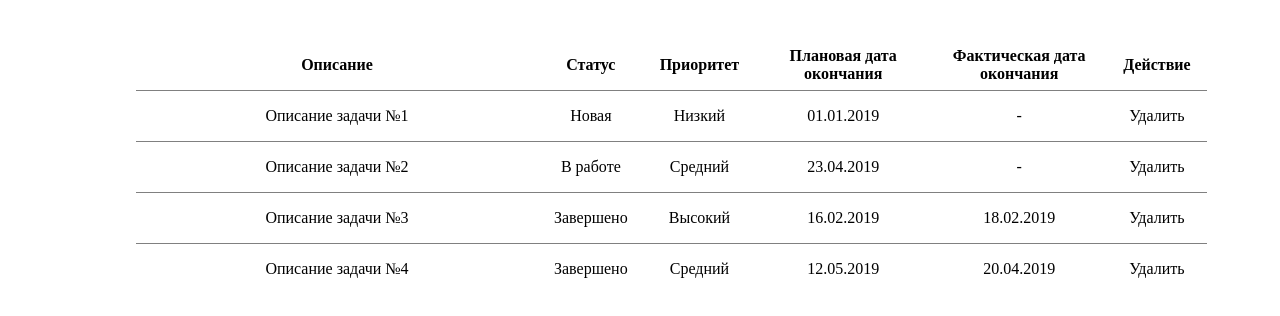
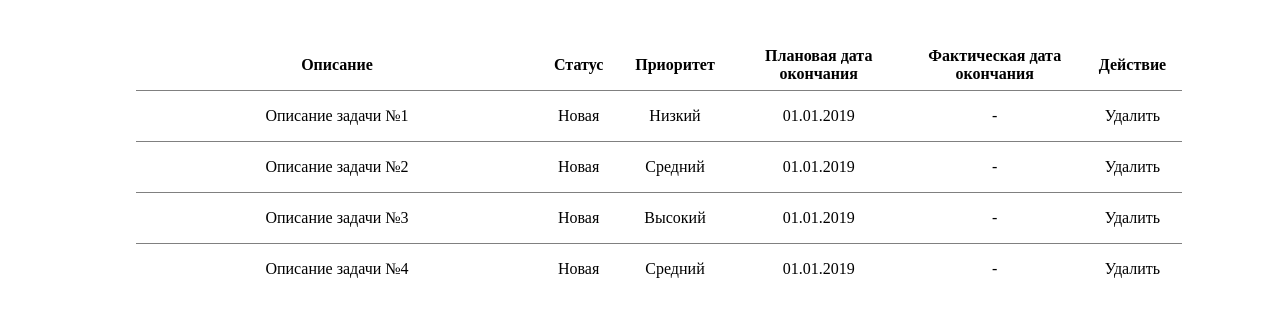
Before and after one commit to mikershov94/tasklist, a React app: page / in a window 1280 px wide. Shown: the top 316 px of the page. Built offline with nearby package versions, Linux system fonts and the light colour scheme.

Commit message:
Added data in state

```diff
--- a/src/components/app/app.jsx
+++ b/src/components/app/app.jsx
@@ -20,14 +20,19 @@ class App extends React.Component {
         };
 
         this.state = {
-            tasks: [],
+            tasks: [
+                this.createTask("Описание задачи №1"),
+                this.createTask("Описание задачи №2", "Средний"),
+                this.createTask("Описание задачи №3", "Высокий"),
+                this.createTask("Описание задачи №4", "Средний"),
+            ],
         };
     };
 
     render() {
         return(
             <div className="container">
-                <TaskList />
+                <TaskList data={this.state.tasks} />
             </div>
         );
     }
--- a/src/components/task-list/task-list.jsx
+++ b/src/components/task-list/task-list.jsx
@@ -1,9 +1,17 @@
 import React from 'react';
 import TaskListItem from '../task-list-item';
 
-const TaskList = () => {
+const TaskList = (props) => {
+    const items = props.data.map((item) => {
+        const { id, ...itemProps } = item;
+        return(
+            <TaskListItem key={id} {...item} />
+        );
+    })
+
     return(
         <table className="tasklist">
+            <thead>
                 <tr>
                     <th className="tasklist__description">Описание</th>
                     <th className="tasklist__status">Статус</th>
@@ -12,35 +20,11 @@ const TaskList = () => {
                     <th className="tasklist__date-fact">Фактическая дата окончания</th>
                     <th className="tasklist__move">Действие</th>
                 </tr>
-            <TaskListItem description="Описание задачи №1"
-                          status="Новая"
-                          priority="Низкий"
-                          datePlan="01.01.2019"
-                          dateFact="-" />
-            <tr>
-                <td className="tasklist__description">Описание задачи №2</td>
-                <td className="tasklist__status">В работе</td>
-                <td className="tasklist__priority">Средний</td>
-                <td className="tasklist__date-plan">23.04.2019</td>
-                <td className="tasklist__date-fact">-</td>
-                <td className="tasklist__move">Удалить</td>
-            </tr>
-            <tr>
-                <td className="tasklist__description">Описание задачи №3</td>
-                <td className="tasklist__status">Завершено</td>
-                <td className="tasklist__priority">Высокий</td>
-                <td className="tasklist__date-plan">16.02.2019</td>
-                <td className="tasklist__date-fact">18.02.2019</td>
-                <td className="tasklist__move">Удалить</td>
-            </tr>
-            <tr>
-                <td className="tasklist__description">Описание задачи №4</td>
-                <td className="tasklist__status">Завершено</td>
-                <td className="tasklist__priority">Средний</td>
-                <td className="tasklist__date-plan">12.05.2019</td>
-                <td className="tasklist__date-fact">20.04.2019</td>
-                <td className="tasklist__move">Удалить</td>
-            </tr>
+            </thead>
+            <tbody>
+                { items }
+            </tbody>
+
         </table>
     );
 };
```
Lines whose indentation alone changed are shown as unchanged.
